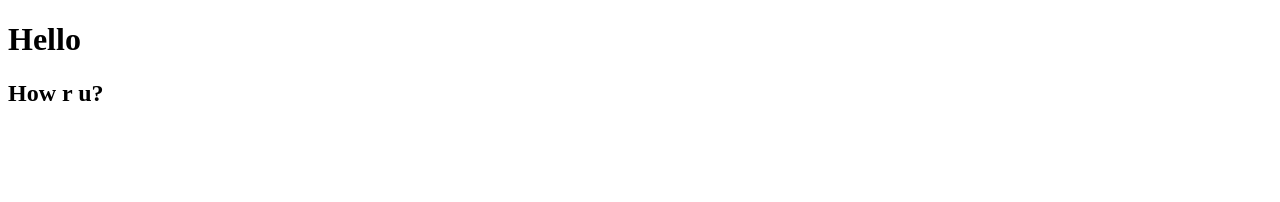
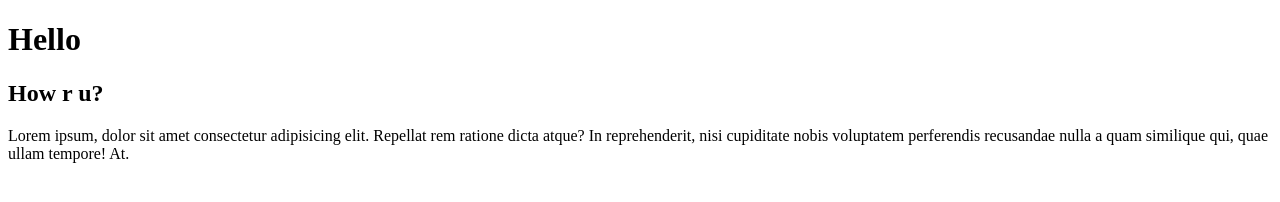
Before and after one commit to hina-prajapati/github, a plain HTML site: page index.html in a window 1280 px wide. Drawn offline with Linux system fonts and the light colour scheme.

Commit message:
third-commit

```diff
--- a/index.html
+++ b/index.html
@@ -8,5 +8,6 @@
 <body>
     <h1>Hello</h1>
     <h2>How r u?</h2>
+    <p>Lorem ipsum, dolor sit amet consectetur adipisicing elit. Repellat rem ratione dicta atque? In reprehenderit, nisi cupiditate nobis voluptatem perferendis recusandae nulla a quam similique qui, quae ullam tempore! At.</p>
 </body>
 </html>
```
